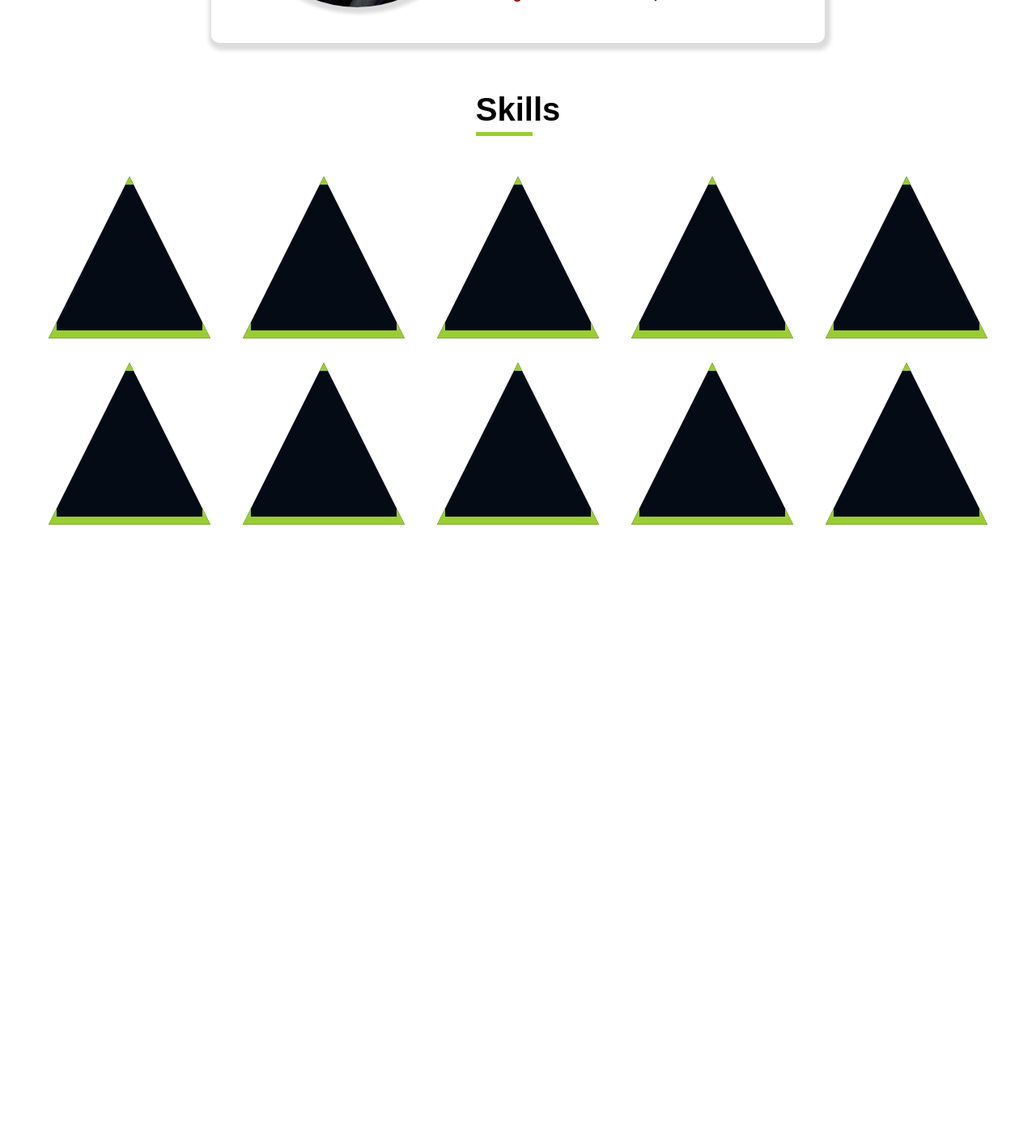
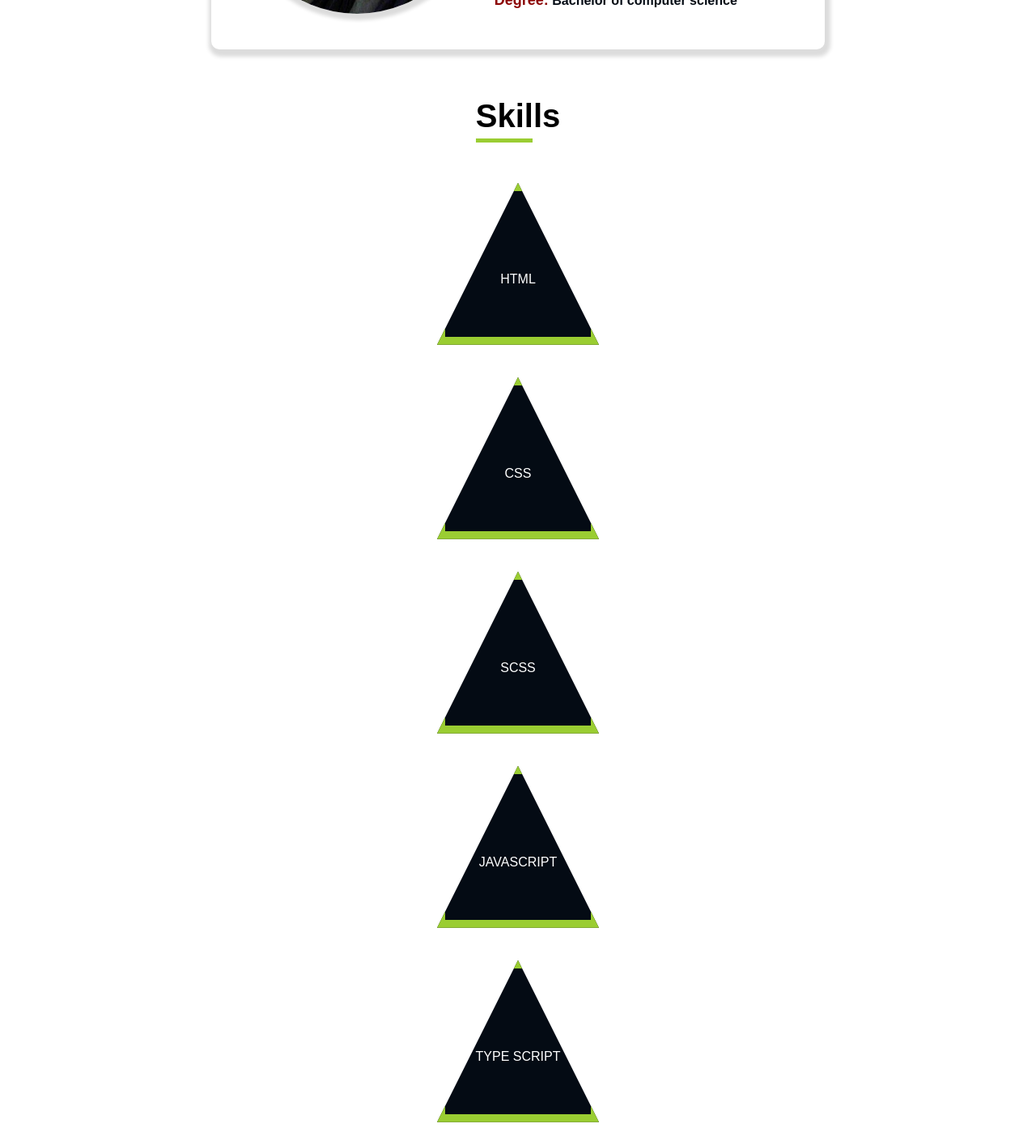
Before and after one commit to MahsumaRezai/Powerful_girls, a React (Create React App) app: page / in a window 1280 px wide. Shown: the part 1330-2744 px from the top of the page at 81% size. Before the commit the page ends 2008 px from the top, so only its background shows below. Built offline with nearby package versions, Linux system fonts and the light colour scheme.

Commit message:
work on res

```diff
--- a/src/Components/About.module.css
+++ b/src/Components/About.module.css
@@ -66,7 +66,7 @@ a {
 }
 
 .textabout h1 {
-    font-size: 32px;
+    font-size: 40px;
     font-weight: 700;
     margin-bottom: 20px;
     padding-bottom: 10px;
--- a/src/Components/Active.js
+++ b/src/Components/Active.js
@@ -9,36 +9,48 @@ export const Active = (props) => {
 
             <div className={classes.wapperskill}>
                 <div className={classes.skill}>
+                    <p>HTML</p>
+                </div>
+                <div className={classes.skill}>
+                    <p>CSS</p>
+
 
                 </div>
                 <div className={classes.skill}>
+                    <p>SCSS</p>
 
                 </div>
                 <div className={classes.skill}>
+                    <p>JAVASCRIPT</p>
 
                 </div>
                 <div className={classes.skill}>
-
-                </div>
-                <div className={classes.skill}>
+                    <p>Type script</p>
 
                 </div>
 
             </div>
             <div className={classes.wapperskill}>
                 <div className={classes.skill}>
+                    <p>React js</p>
 
                 </div>
                 <div className={classes.skill}>
+                    <p>Php</p>
 
                 </div>
                 <div className={classes.skill}>
+                    <p>
+                        Next js</p>
 
                 </div>
                 <div className={classes.skill}>
+                    <p>Bootstrap</p>
 
                 </div>
                 <div className={classes.skill}>
+                    <p>
+                        Tailwind</p>
 
                 </div>
 
--- a/src/Components/Main.js
+++ b/src/Components/Main.js
@@ -14,7 +14,6 @@ export const Main = (props) => {
                          interfaces and web development.</span>
                 </div>
                 <div>
-
                         <img src={img} alt="" className={classes.triangle}></img>
 
                     <Button />
--- a/src/Components/Main.module.css
+++ b/src/Components/Main.module.css
@@ -33,7 +33,7 @@
 .job {
     color: yellowgreen
 }
-
+/* res */
 @media screen and (max-width: 950px) {
     .main {
       padding: 40px 20px;
--- a/src/Components/Skill.module.css
+++ b/src/Components/Skill.module.css
@@ -5,21 +5,34 @@
     align-items: center;
     gap:30px;
     padding: 20px;
-    margin: 10px
+    margin: 10px;
 }
 .wapperskill {
     display: flex;
     flex-direction: row;
     justify-content: center;
     align-items: center;
-    gap:40px
+    gap:40px;
+    color: white
+
 }
 .skill {
     clip-path: polygon(50% 0%, 0% 100%, 100% 100%);
     width: 200px;
     height: 200px;
     background: #040b14;
-    border: 10px solid yellowgreen
+    border: 10px solid yellowgreen;
+    color: white;
+    text-align: center;
+
+
+}
+.skill p {
+    color: white;
+    text-align: center;
+    padding-top: 100px;
+    text-transform: uppercase
+
 }
 .textabout h1 {
     font-size: 40px;
@@ -38,3 +51,10 @@
     left: 0;
     bottom: 0;
 }
+/* Res section */
+ @media screen and (max-width:1280px) {
+    .wapperskill {
+        flex-direction: column
+    }
+
+ }
```
